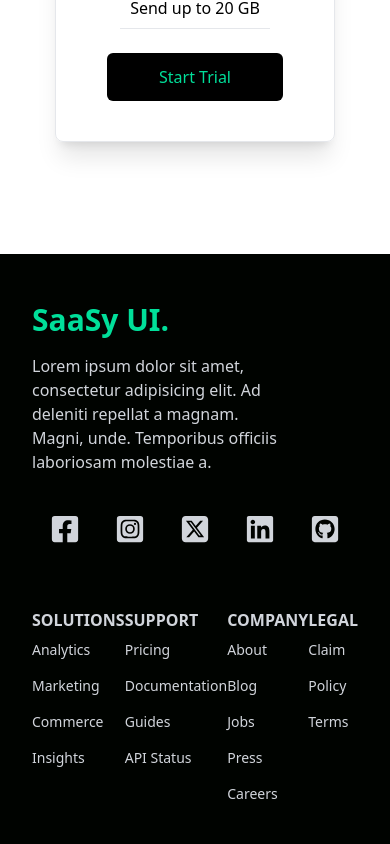
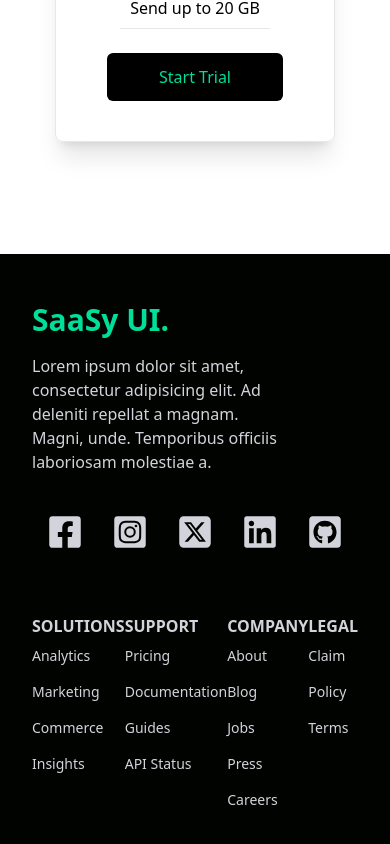
Before and after one commit to thaitommytran/sassy-ui, a React (Create React App) app: page / in a window 390 px wide. Shown: the part 3575-4419 px from the top of the page. Built offline with nearby package versions, Linux system fonts and the light colour scheme.

Commit message:
Fixed icon size and spacing

```diff
--- a/src/components/Footer.jsx
+++ b/src/components/Footer.jsx
@@ -37,12 +37,12 @@ const Footer = () => {
           repellat a magnam. Magni, unde. Temporibus officiis laboriosam
           molestiae a.
         </p>
-        <div className="flex justify-around md:justify-between md:w-[75%] my-6">
-          <FaFacebookSquare size={30} />
-          <FaInstagramSquare size={30} />
-          <FaSquareXTwitter size={30} />
-          <FaLinkedin size={30} />
-          <FaGithubSquare size={30} />
+        <div className="flex justify-around lg:justify-between md:w-[75%] my-6">
+          <FaFacebookSquare className="text-4xl sm:text-5xl md:text-6xl lg:text-3xl" />
+          <FaInstagramSquare className="text-4xl sm:text-5xl md:text-6xl lg:text-3xl" />
+          <FaSquareXTwitter className="text-4xl sm:text-5xl md:text-6xl lg:text-3xl" />
+          <FaLinkedin className="text-4xl sm:text-5xl md:text-6xl lg:text-3xl" />
+          <FaGithubSquare className="text-4xl sm:text-5xl md:text-6xl lg:text-3xl" />
         </div>
       </div>
       <div className="lg:col-span-2 flex justify-between">
```
